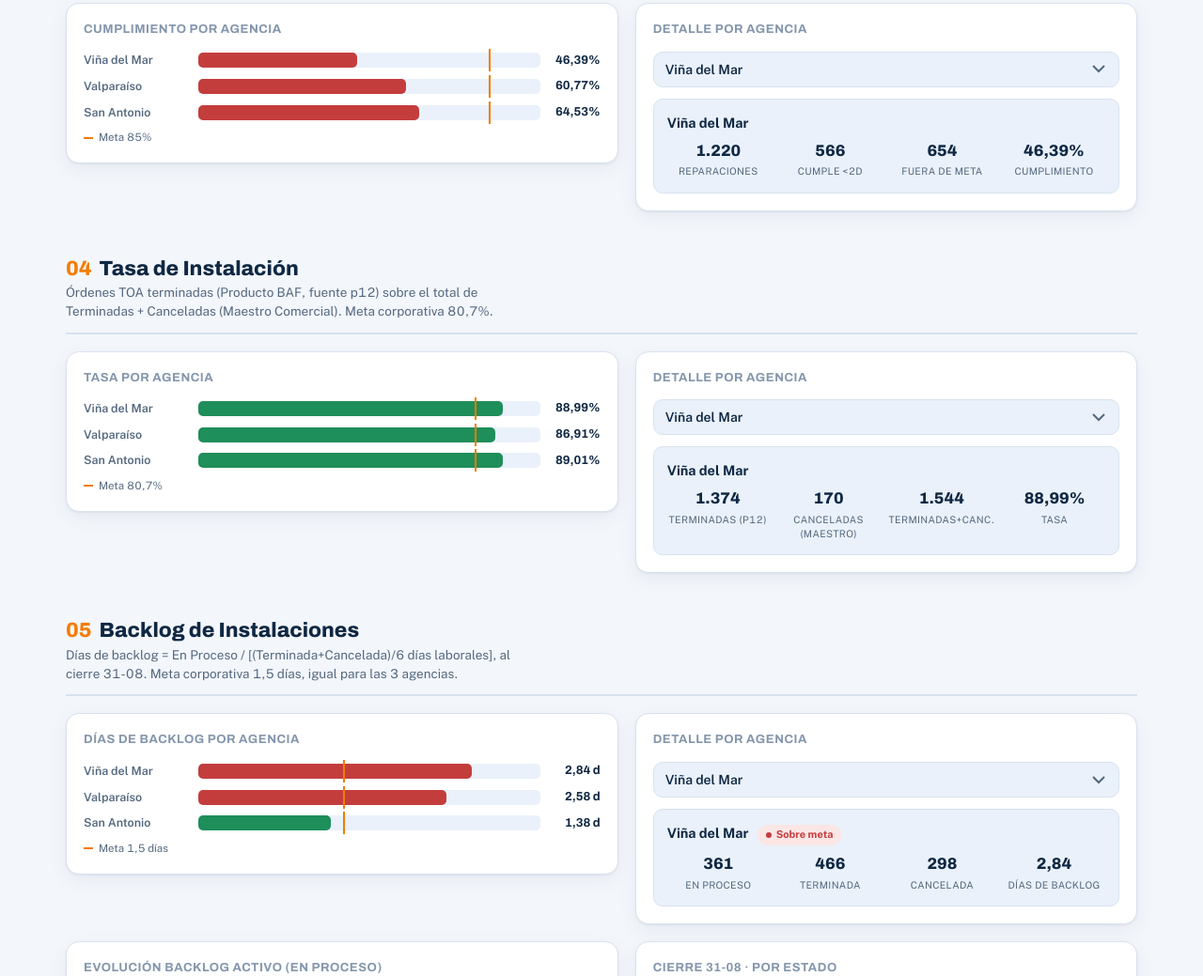
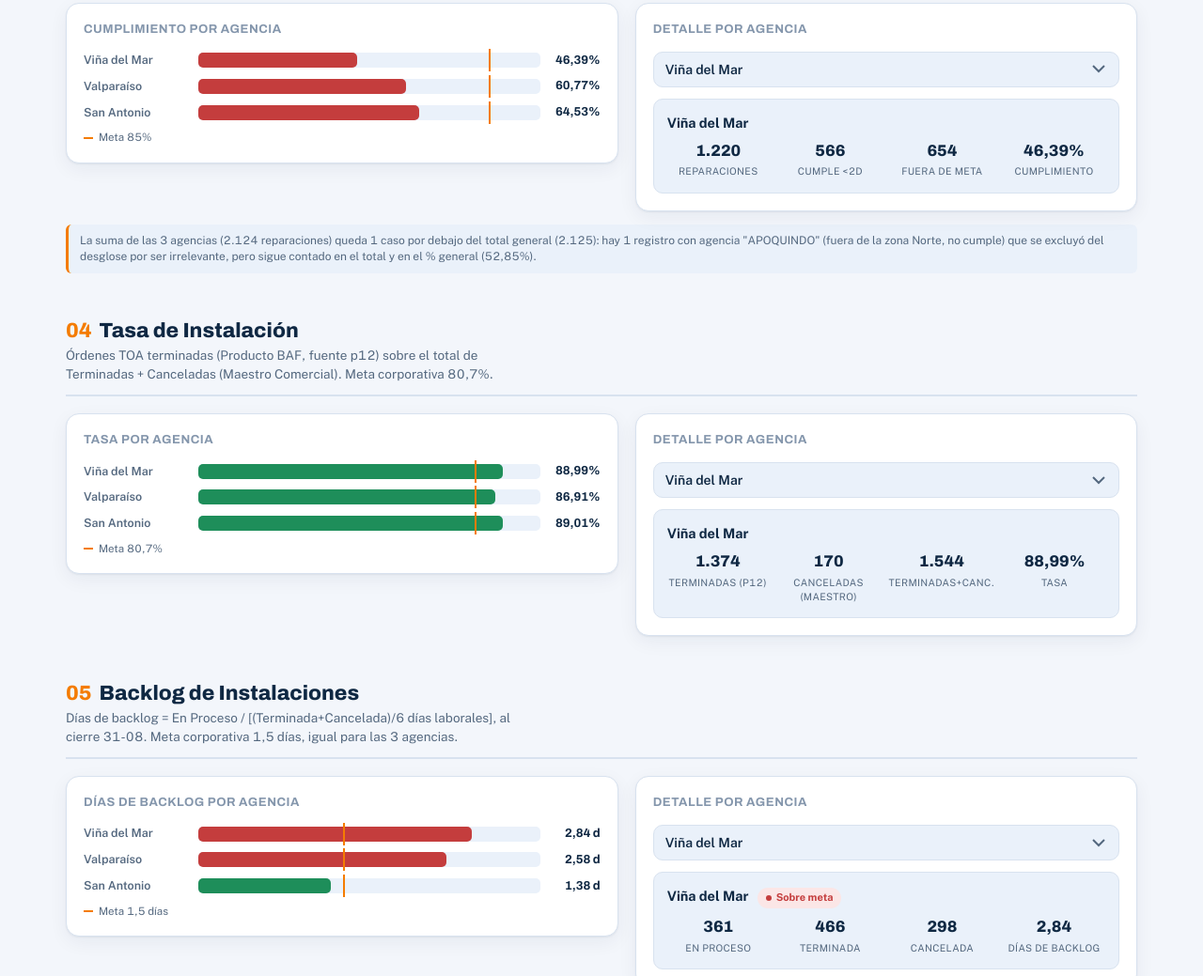
Before and after one commit to portalkpistecnicos/cierre-mensual-elecnor, a plain HTML site: page index.html in a window 1280 px wide. Shown: the part 2269-3308 px from the top of the page at 94% size. Drawn offline with nearby package versions, Linux system fonts and the light colour scheme.

Commit message:
Agrega nota explicando desajuste de 1 caso en Velocidad Reparaciones (agencia APOQUINDO fuera de zona)
Co-Authored-By: Claude Sonnet 5 <noreply@anthropic.com>

```diff
--- a/index.html
+++ b/index.html
@@ -415,6 +415,7 @@
         <div class="detail-panel" id="velocidadDetail"></div>
       </div>
     </div>
+    <div class="note">La suma de las 3 agencias (2.124 reparaciones) queda 1 caso por debajo del total general (2.125): hay 1 registro con agencia "APOQUINDO" (fuera de la zona Norte, no cumple) que se excluyó del desglose por ser irrelevante, pero sigue contado en el total y en el % general (52,85%).</div>
   </section>
 
   <!-- ================= TASA ================= -->
```
